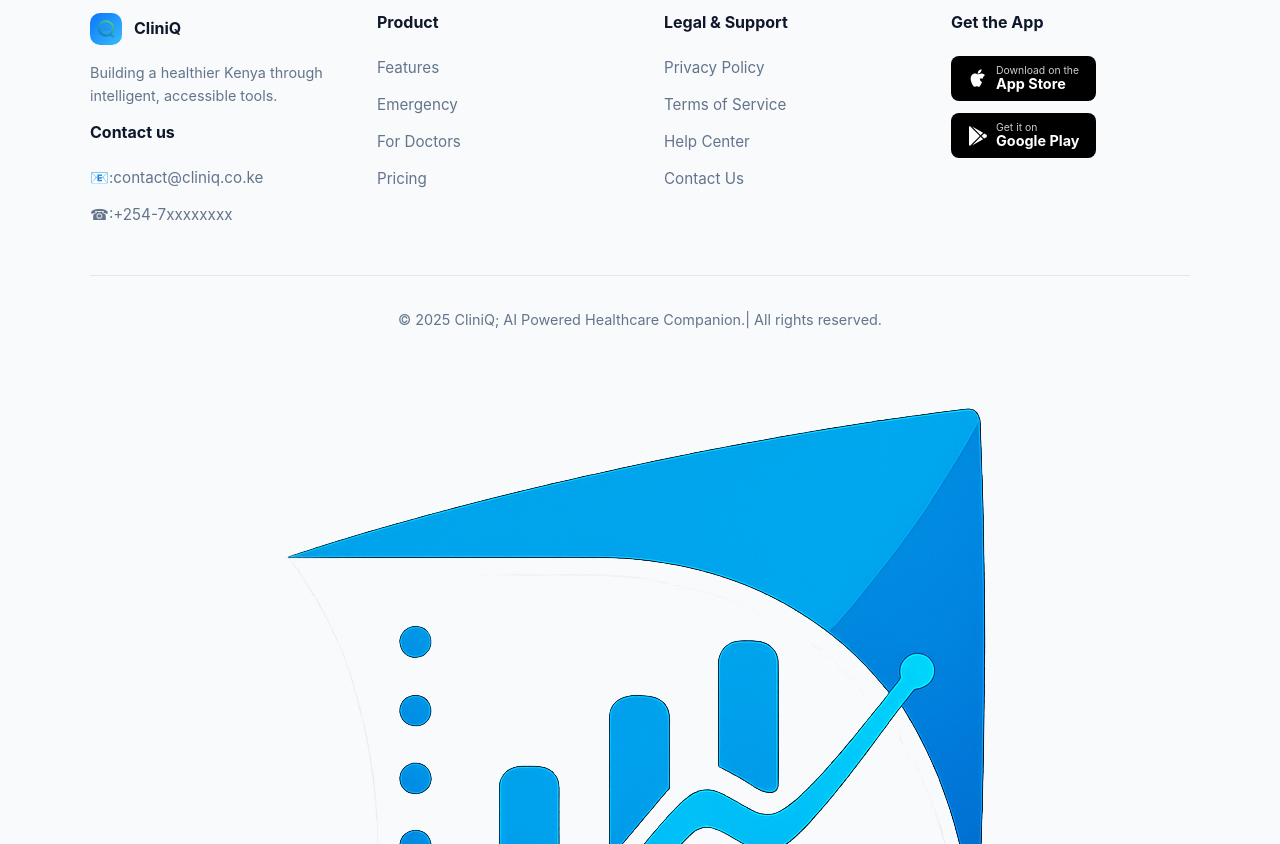
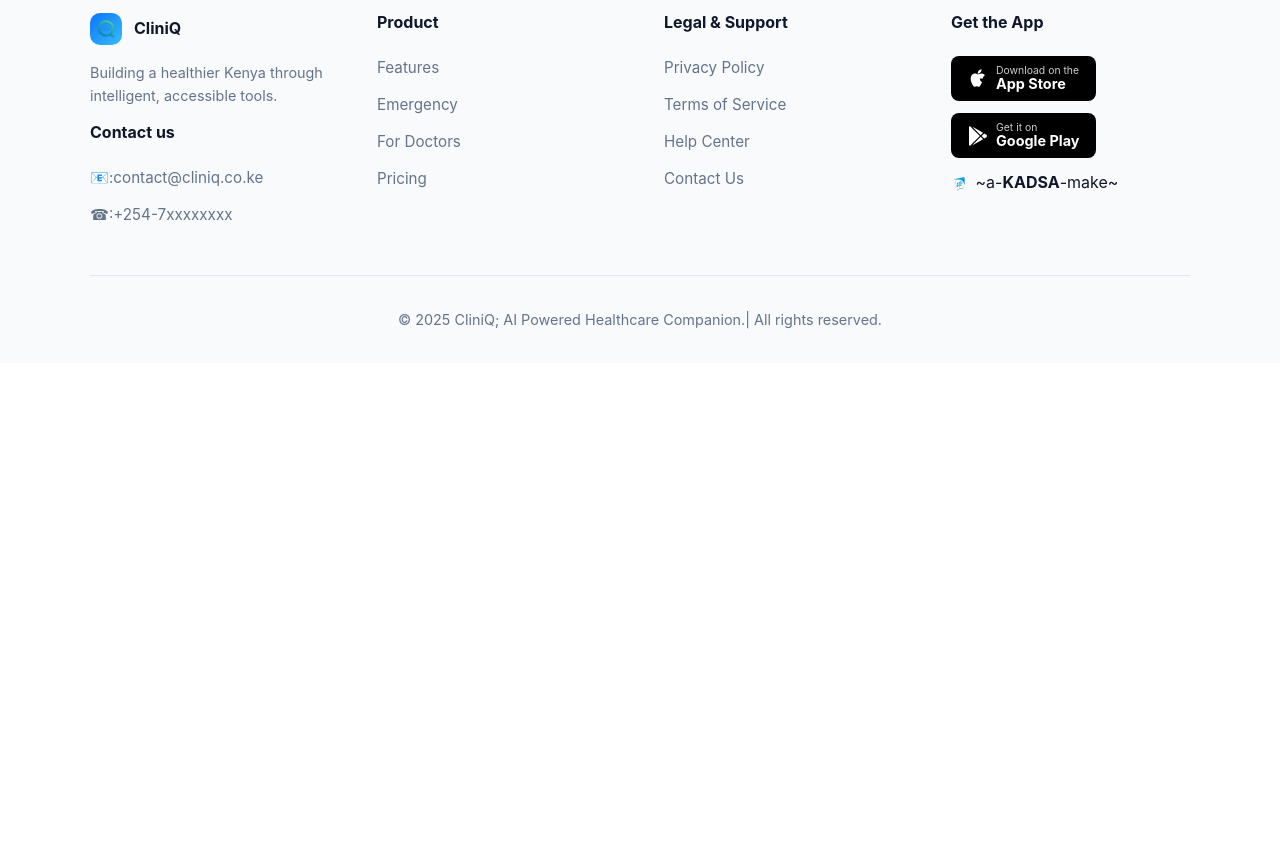
Before and after one commit to kiteluva/CLINI-Q, a plain HTML site: page application.html in a window 1280 px wide. Shown: the part 3016-3860 px from the top of the page. After the commit the page ends 3379 px from the top, so only its background shows below. Drawn offline with Linux system fonts and the light colour scheme.

Commit message:
not much changes
======================

```diff
--- a/application.html
+++ b/application.html
@@ -221,17 +221,15 @@
             <svg viewBox="0 0 512 512"><path d="M325.3 234.3L104.6 13l280.8 161.2-60.1 60.1zM47 0C34 6.8 25.3 19.2 25.3 35.3v441.3c0 16.1 8.7 28.5 21.7 35.3l256.6-256L47 0zm425.2 225.6l-58.9-34.1-65.7 64.5 65.7 64.5 60.1-34.1c18-14.3 18-46.5-1.2-60.8zM104.6 499l280.8-161.2-60.1-60.1L104.6 499z"/></svg>
             <div class="badge-text"><span>Get it on</span><span>Google Play</span></div>
           </a>
+          <a href="https://the-website-chi.vercel.app" target="_blank" rel="noopener noreferrer" class="text-sm font-bold hover:text-blue-400 transition-colors duration-200 flex items-center gap-1.5">
+            <img src="assets/images/icon2.png" alt="icon" style="width: 16px; height: 16px; vertical-align: middle; margin-right: 4px;" onerror="this.style.display='none'">
+            ~a-<strong>KADSA</strong>-make~
+          </a>
         </div>
       </div>
     </div>
     <div class="footer-bottom container border-t border-gray-800 pt-8 flex flex-col md:flex-row justify-between items-center gap-4 text-xs text-gray-500">
       &copy; 2025 CliniQ; AI Powered Healthcare Companion.| All rights reserved.
-      <div class="flex-col gap-4">
-        <a href="https://the-website-chi.vercel.app" target="_blank" rel="noopener noreferrer" class="text-sm font-bold hover:text-blue-400 transition-colors duration-200 flex items-center gap-1.5">
-          <img src="assets/images/icon2.png" alt="icon" class="w-4 h-4 inline-block" onerror="this.style.display='none'">
-          ~a-<strong>KADSA</strong>-make~
-        </a>
-      </div>
     </div>
   </footer>
 
```
Also changed, not shown: company.html (+4 -6 lines), emergency.html (+4 -6 lines), index.html (+5 -7 lines).
